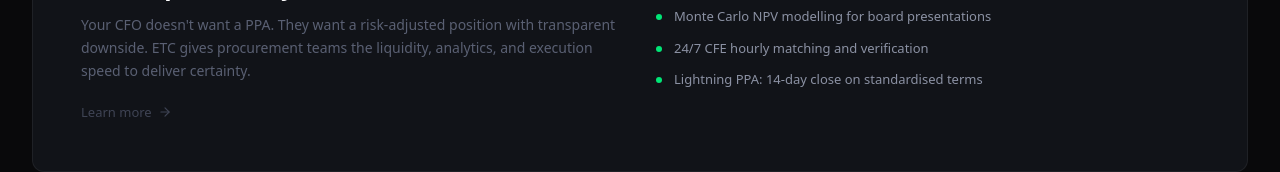
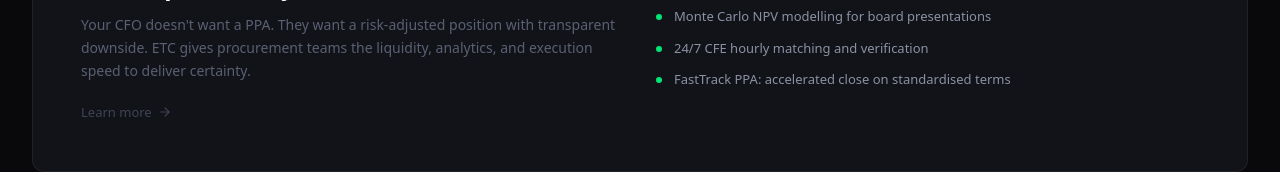
Before and after one commit to Energy-Trade-Centre/ETC-web, a Next.js app: page /solutions in a window 1280 px wide. Shown: the part 682-854 px from the top of the page. Built offline with nearby package versions, Linux system fonts and the light colour scheme.

Commit message:
Update PPA offer description in page.tsx
Rename Lightning PPA to FastTrack PPA in solutions page

```diff
--- a/app/solutions/page.tsx
+++ b/app/solutions/page.tsx
@@ -15,7 +15,7 @@ const solutions = [
     title: 'For corporate buyers & utilities',
     description: 'Your CFO doesn\'t want a PPA. They want a risk-adjusted position with transparent downside. ETC gives procurement teams the liquidity, analytics, and execution speed to deliver certainty.',
     href: '/solutions/buyers',
-    points: ['4,500+ live PPA offers across 12 markets', 'Monte Carlo NPV modelling for board presentations', '24/7 CFE hourly matching and verification', 'Lightning PPA: 14-day close on standardised terms'],
+    points: ['4,500+ live PPA offers across 12 markets', 'Monte Carlo NPV modelling for board presentations', '24/7 CFE hourly matching and verification', 'FastTrack PPA: accelerated close on standardised terms'],
   },
   {
     tag: 'ORIGINATION',
```
